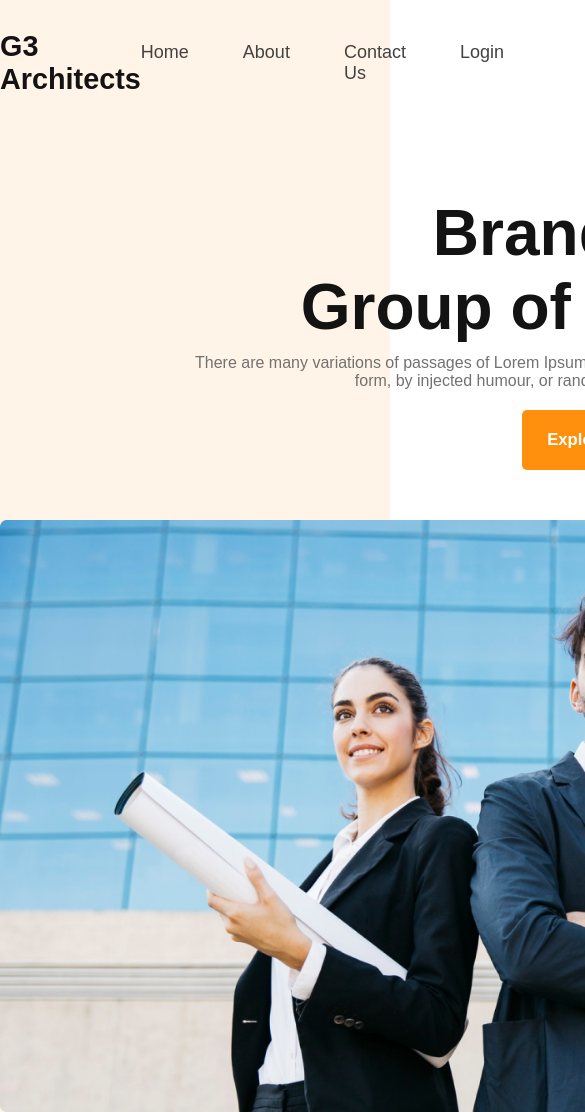
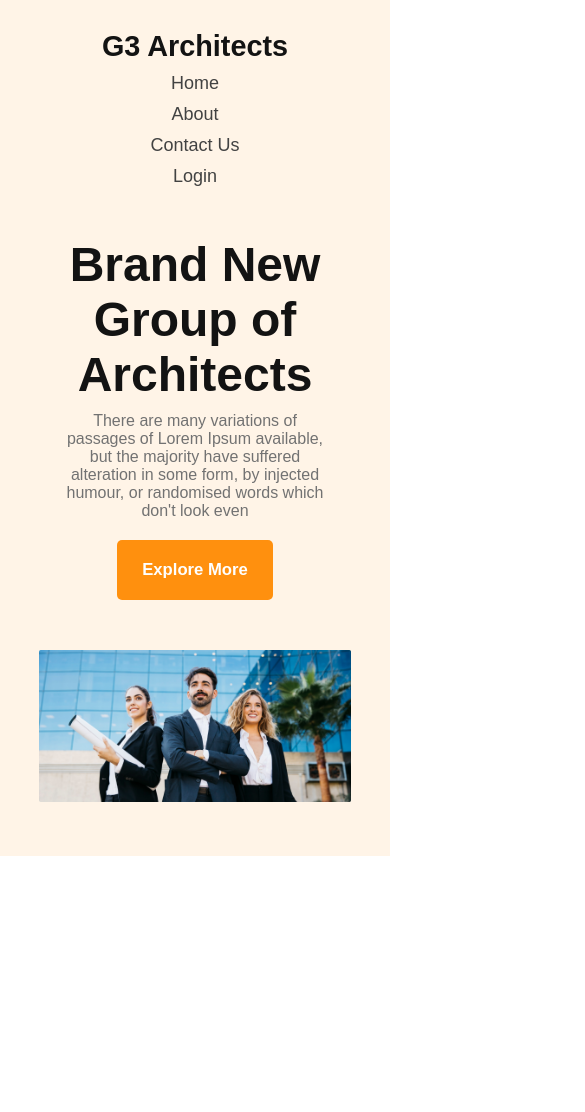
Before and after one commit to developerjahidhasan/assignment-2, a plain HTML site: page indext.html in a window 390 px wide. Shown: the top 1112 px of the page, 585 px wide, since content can reach past the window. After the commit the page ends 856 px from the top, so only its background shows below. Drawn offline with Linux system fonts and the light colour scheme.

Commit message:
bannerc-section complite

```diff
--- a/style.css
+++ b/style.css
@@ -17,7 +17,7 @@ body{
 .nav-container{
     display: flex;
     justify-content: space-between;
-    max-width: 75em;
+    width: 75em;
     margin: auto;
     align-items: center;
 }
@@ -97,3 +97,37 @@ body{
 
 /* Responsive media quariy */
 /* Mobile Device */
+@media only screen and (max-width:576px) {
+    .nav-container{
+        flex-direction: column;
+        width: 100%;
+
+    }
+    .menu ul a{
+        margin-top: 10px;
+        margin-right: 0px;
+    }
+    .menu ul{
+        flex-direction: column;
+        align-items: center;
+    }
+    /* brand section */
+    .brand-sec{
+        background: #fff4e7;
+        padding: 20px 0 50px 0;
+    }
+    .brand-container{
+        width: 100%;
+    }
+    .banner img{
+        width: 80%;
+        height: auto;
+    }
+
+    .brand-items h1{
+        font-size: 3em;
+        margin-bottom: 10px;
+        color: #131313;
+        font-weight: 700;
+    }
+}
```
